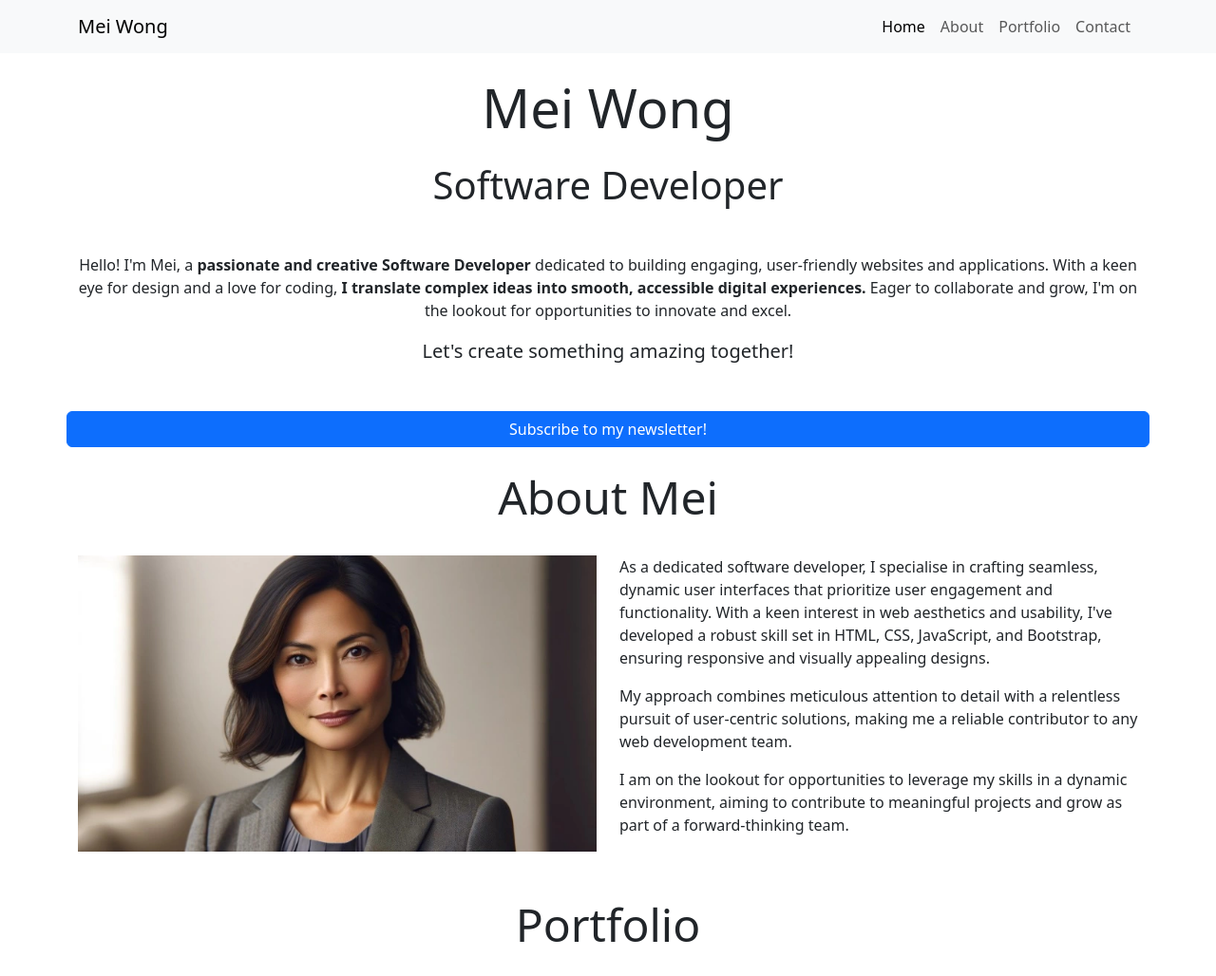
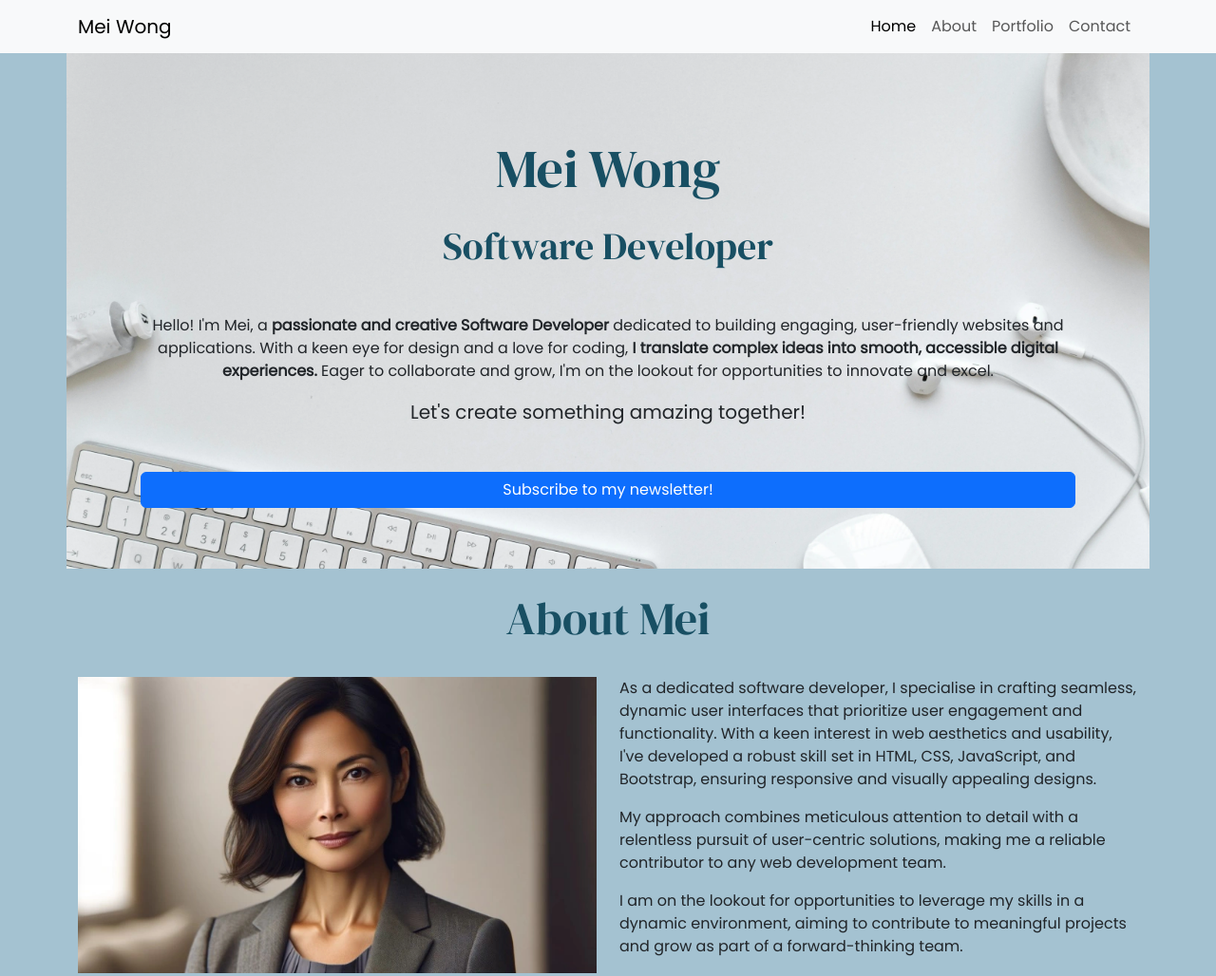
Before and after one commit to sameerafarvin/meiwong, a plain HTML site: page index.html in a window 1280 px wide. Shown: the top 1028 px of the page at 95% size. Drawn offline with nearby package versions, Linux system fonts and the light colour scheme.

Commit message:
added styles on hero section

```diff
--- /dev/null
+++ b/assets/css/style.css
@@ -0,0 +1,29 @@
+/*
+    #a4c2d1; egg blue
+    #dbdcde; light grey
+    #1f7798; mid-blue
+    #184f63; dark-blue
+*/
+
+/* global styles */
+
+@import url("https://fonts.googleapis.com/css2?family=DM+Serif+Display:ital@0;1&family=Poppins&display=swap");
+
+body {
+    font-family: "Poppins", sans-serif;
+    background-color: #a4c2d1; /* egg blue */
+}
+
+h1,
+h2 {
+    font-family: "DM Serif Display", serif;
+    color: #184f63; /* dark-blue */
+}
+#hero {
+    background-color: #dbdcde; /* light grey */
+    background-image: url("../images/background.webp");
+    background-size: cover;
+    background-position: 50% 70%;
+    min-height: 500px;
+    padding: 5% 7%;
+}
--- a/index.html
+++ b/index.html
@@ -7,6 +7,7 @@
     <title>Mei Wong</title>
     <link href="https://cdn.jsdelivr.net/npm/bootstrap@5.3.8/dist/css/bootstrap.min.css" rel="stylesheet"
         integrity="sha384-sRIl4kxILFvY47J16cr9ZwB07vP4J8+LH7qKQnuqkuIAvNWLzeN8tE5YBujZqJLB" crossorigin="anonymous">
+    <link rel="stylesheet" href="assets/css/style.css">
 </head>
 
 <body>
```
Also changed, not shown: assets/images/background.webp (added).
